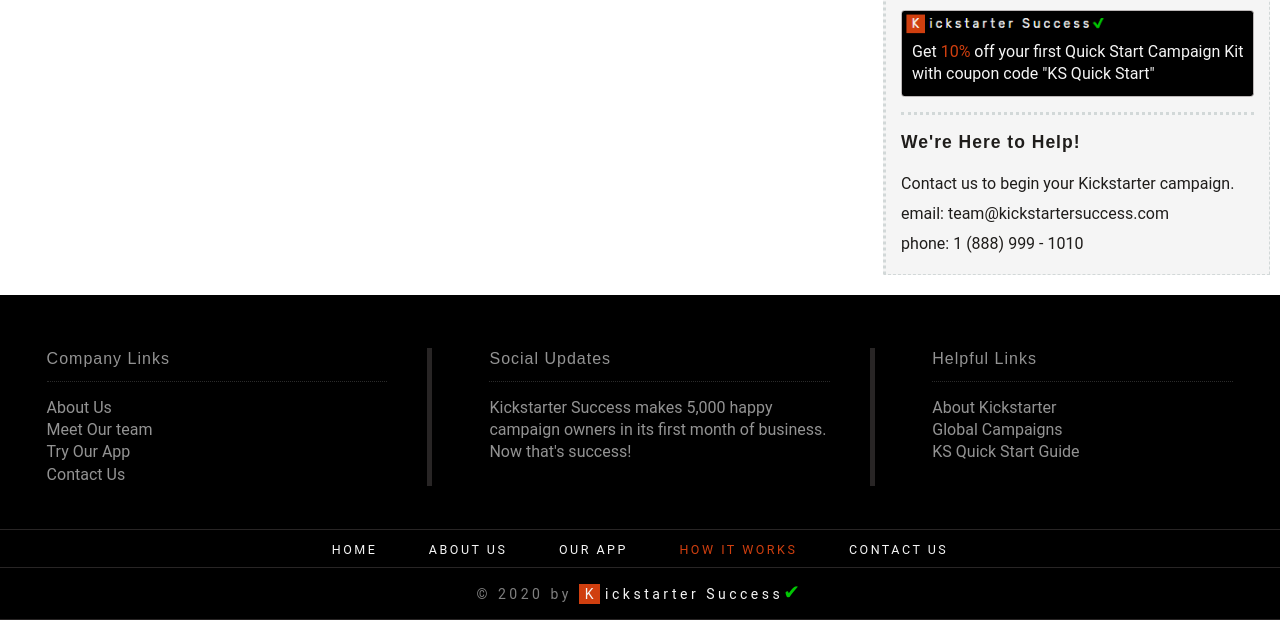
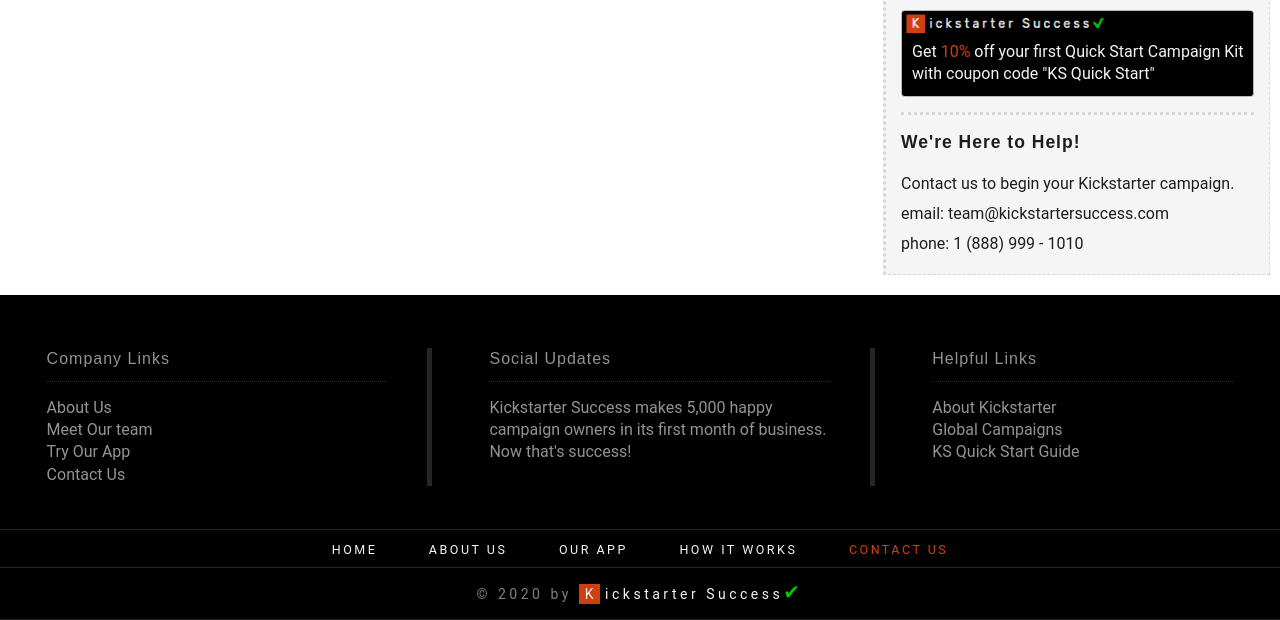
Before and after one commit to Build-Week-Kickstarter-Success-PT/UI, a plain HTML site: page contact.html in a window 1280 px wide. Shown: the part 1177-1797 px from the top of the page. Drawn offline with Linux system fonts and the light colour scheme.

Commit message:
Prepare for demo

```diff
--- a/contact.html
+++ b/contact.html
@@ -185,8 +185,8 @@
                         <a href="index.html" title="Home">Home</a>
                         <a href="about.html" target="_blank" title="About Us">About Us</a>
                         <a href="https://kickstarter-success-1.vercel.app/" title="Our App" target="_blank">Our App</a>
-                        <a href="#" class="active" title="How it Works">How it Works</a>
-                        <a href="contact.html" title="Contact">Contact Us</a>
+                        <a href="how.html"  title="How it Works">How it Works</a>
+                        <a href="#" class="active" title="Contact">Contact Us</a>
                     </nav>
                 </section><!-- End Footer nav bar -->
             </section>
```
Also changed, not shown: index.html (+2 -2 lines), 1 other file.
